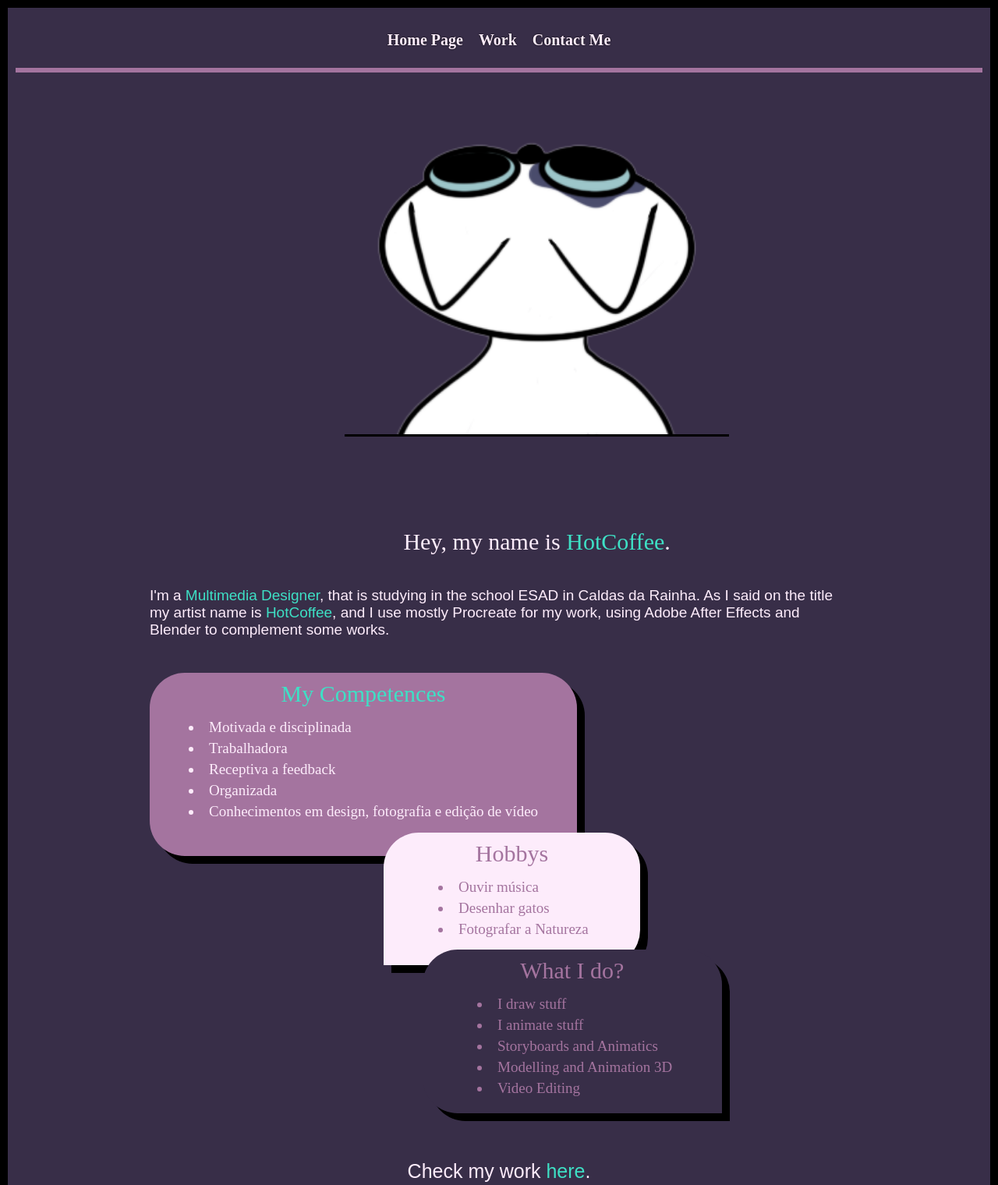
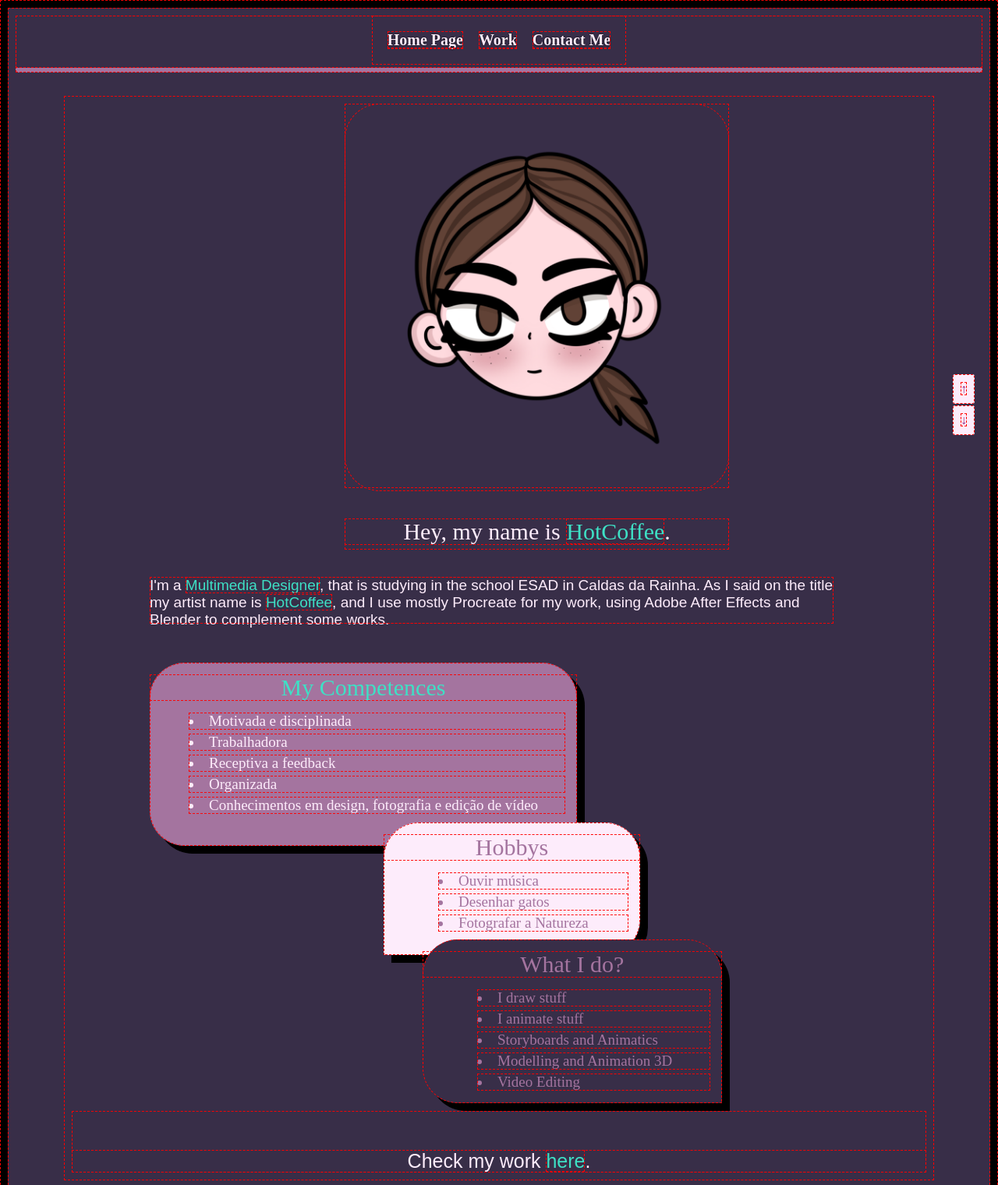
Before and after one commit to nomeprojeto/mariaoliveira.github.io, a plain HTML site: page index.html in a window 1280 px wide. Shown: the top 1520 px of the page at 78% size. Drawn offline with Linux system fonts and the light colour scheme.

Commit message:
update main and contact pages

```diff
--- a/Css/contactstylesheet.css
+++ b/Css/contactstylesheet.css
@@ -57,95 +57,26 @@ body main{
     gap: 2%;
 }
 
-#mail{
+main>div{
+    height: 100px;
     width: 100%;
+    display: flex;
+    flex-direction: row;
+    justify-content: center;
+    align-items: center;
+    flex-wrap: wrap;
+    align-content: center;
     background-color: #382e48;
-    border-top-right-radius: 5px;
-    border-top-left-radius: 5px;
-    box-shadow: 2px 2px 5px 2px #000000;
-    flex-basis: 100%;
-    height: 40px;
 }
-#mail h2{
-    text-align: center;
-    flex-basis: 100%;
-}
-#mail h2 img{
+
+main>div>img{
     color: #3ee0c5;
+    margin-right: 10px;
     background: transparent;
     width: 39px;
 }
-#mail h2 a{
-    text-align: center;
-    text-decoration: none;
-    color: #3ee0c5;
-    background: transparent;
-}
-
-#youtube{
-    width: 100%;
-    background-color: #382e48;
-    border-top-right-radius: 5px;
-    border-top-left-radius: 5px;
-    box-shadow: 2px 2px 5px 2px #000000;
-    flex-basis: 100%;
-    height: 40px;
-}
-#youtube h2{
-    text-align: center;
-}
-#youtube h2 img{
-    color: #3ee0c5;
-    background: transparent;
-    width: 39px;
-}
-#youtube h2 a{
-    text-decoration: none;
-    color: #3ee0c5;
-    background: transparent;
-}
-
-#behance{
-    width: 100%;
-    background-color: #382e48;
-    border-top-right-radius: 5px;
-    border-top-left-radius: 5px;
-    box-shadow: 2px 2px 5px 2px #000000;
-    flex-basis: 100%;
-    height: 40px;
-}
-#behance h2{
-    text-align: center;
-}
-#behance h2 img{
-    color: #3ee0c5;
-    background: transparent;
-    width: 39px;
-}
-#behance h2 a{
-    text-decoration: none;
-    color: #3ee0c5;
-    background: transparent;
-}
-
-#instagram{
-    width: 100%;
-    background-color: #382e48;
-    border-top-right-radius: 5px;
-    border-top-left-radius: 5px;
-    box-shadow: 2px 2px 5px 2px #000000;
-    flex-basis: 100%;
-    height: 40px;
-}
-#instagram h2{
-    text-align: center;
-}
-#instagram h2 img{
-    color: #3ee0c5;
-    background: transparent;
-    width: 39px;
-}
-#instagram h2 a{
+main>div>a{
+    font-size: 25px;
     text-decoration: none;
     color: #3ee0c5;
     background: transparent;
@@ -165,10 +96,6 @@ body main{
     body
     {
         background-color: #3ee0c5;
-    }
-    #mail
-    {
-        margin-bottom: 5px;
     }
 }
 
--- a/Css/indexstylesheet.css
+++ b/Css/indexstylesheet.css
@@ -69,14 +69,6 @@ body main div h2{
     font-size: 28px;
 }
 
-body main div img{
-    width: 100%;
-    background-color: #382e48;
-    border: #000000;
-    border-width: 3px;
-    border-bottom-style: solid;
-}
-
 body main div p{
     width: 100%;
     background-color: #382e48;
@@ -98,14 +90,16 @@ body main div span{
     height: 230px;
     border-radius: 45px;
 }
-
+#one img{
+    width: 100%;
+    background-color: #382e48;
+}
 #two{
     margin-top: 35px;
     flex-basis: 45%;
     height: 40px;
     align-self: center;
 }
-
 #two h2{
     text-align: center;
 }
@@ -129,7 +123,6 @@ body main div span{
     border-bottom-left-radius: 45px;
     margin-bottom: 10px;
 }
-
 #four h2{
     margin-top: 10px;
     margin-bottom: 15px;
@@ -139,7 +132,6 @@ body main div span{
     color: #3ee0c5;
     background-color: transparent;
 }
-
 #four li{
     font-size: 16px;
     background-color: #A4749F;
@@ -161,7 +153,6 @@ body main div span{
     margin-top: -50px;
     margin-bottom: 10px;
 }
-
 #fifth h2{
     margin-top: 10px;
     margin-bottom: 15px;
@@ -171,7 +162,6 @@ body main div span{
     color: #A4749F;
     background-color: transparent;
 }
-
 #fifth li{
     font-size: 16px;
     background-color: transparent;
@@ -194,7 +184,6 @@ body main div span{
     margin-left: -50px;
     margin-bottom: 10px;
 }
-
 #six h2{
     margin-top: 10px;
     margin-bottom: 15px;
@@ -204,7 +193,6 @@ body main div span{
     color: #A4749F;
     background-color: transparent;
 }
-
 #six li{
     font-size: 16px;
     background-color: transparent;
@@ -220,7 +208,6 @@ body main div span{
     flex-basis: 100%;
     margin-top: 50px;
 }
-
 #seven p{
     font-size: 16px;
     background-color: transparent;
@@ -228,19 +215,53 @@ body main div span{
     flex-basis: 100%;
     margin-top: 50px;
 }
-
 #seven p a{
     text-decoration: none;
     color: #3ee0c5;
     background-color: transparent;
 }
 
+.ᓚᘏᗢᓚᘏᗢ
+{
+    border-radius: 3px;
+    padding: 10px;
+    background-color:#FDECFB;
+    position: fixed;
+    top: 480px;
+    right: 30px;
+    text-decoration: none;
+}
+.ᓚᘏᗢᓚᘏᗢ a
+{
+    color:#8e2281;
+    background-color: transparent;
+    text-decoration: none;
+}
+
+.ᓚᘏᗢᓚᘏᗢ2
+{
+    border-radius: 3px;
+    padding: 10px;
+    background-color:#FDECFB;
+    position: fixed;
+    top: 520px;
+    right: 30px;
+    text-decoration: none;
+}
+.ᓚᘏᗢᓚᘏᗢ2 a
+{
+    color:#8e2281;
+    background-color: transparent;
+    text-decoration: none;
+}
+
 footer{
     font-size: 16px;
 }
 
+
 /* Extra smaller devices (phones, 400px and down) */
-@media only screen and (max-width: 400px)
+@media only screen and (max-width: 400px) and (min-width:325px)
 {
     body
     {
@@ -248,13 +269,14 @@ footer{
     }
     #one
     {
-        margin-left: 100px;
+        margin-left: 10px;
+        flex-basis: 100%;
     }
     #two
     {
         flex-basis: 100%;
-        margin-top: -40px;
-        margin-left: 30px;
+        margin-top: 0px;
+        margin-left: 10px;
     }
     #three
     {
@@ -286,7 +308,7 @@ footer{
     }
 }
 /* Extra small devices (phones, 600px and down) */
-@media only screen and (max-width: 600px)
+@media only screen and (max-width: 600px)and(min-width:400px)
 {
     body
     {
@@ -300,13 +322,13 @@ footer{
         width: 100%;
         margin-left: 125px;
         flex-basis: 45%;
-        height: 182px;
+        height: 25%;
     }
 
     #two{
         flex-basis: 45%;
         margin-left: 125px;
-        height: 44px;
+        height: 58px;
     }
     #two h2{
         font-size: 20px;
@@ -383,7 +405,7 @@ footer{
 }
 
 /* Small devices (portrait tablets and large phones, 600px and up) */
-@media only screen and (min-width: 600px)
+@media only screen and (max-width: 750px) and (min-width: 600px)
 {
     /* body
     {
@@ -393,18 +415,16 @@ footer{
     body header nav ul a{
         font-size: 16px;
     }
-
     #one{
-        width: 100%;
-        margin-left: 175px;
+        margin-left: 23px;
         flex-basis: 45%;
-        height: 300px;
+        height: 25%;
     }
 
     #two{
         flex-basis: 45%;
-        margin-left: 175px;
-        height: 30px;
+        margin-top: -10px;
+        height: 25%;
     }
     #two h2{
         font-size: 22px;
@@ -412,33 +432,34 @@ footer{
 
     #three{
         font-size: 16px;
-        flex-basis: 80%;
+        flex-basis: 90%;
         margin-top: 35px;
-        height: 70px;
-        margin-left: 60px;
+        height: 90px;
+        margin-left: 23px;
         margin-bottom: 25px;
     }
 
     #four{
-        flex-basis: 50%;
+        flex-basis: 73%;
         margin-top: 25px;
-        margin-left: 75px;
+        margin-left: 23px;
         height: 215px;
         margin-bottom: 10px;
     }
     #four h2{
+        margin-top: 15px;
         font-size: 22px;
     }
     #four li{
         font-size: 16px;
-        margin-left: 40px;
+        margin-left: 20px;
         margin-right: 15px;
     }
 
     #fifth{
-        flex-basis: 30%;
-        margin-left: 350px;
-        height: 160px;
+        flex-basis: 40%;
+        margin-left: 300px;
+        height: 170px;
         margin-top: -30px;
         box-shadow: 10px 10px #000000;
         border-bottom-left-radius: 0px;
@@ -446,25 +467,28 @@ footer{
         margin-bottom: 10px;
     }
     #fifth h2{
+        margin-top: 15px;
         font-size: 22px;
     }
     #fifth li{
         font-size: 16px;
-        margin-left: 30px;
+        margin-left: 20px;
     }
 
     #six{
+        margin-top: 15px;
         flex-basis: 55%;
-        height: 200px;
+        height: 180px;
         margin-top: -30px;
-        margin-left: 75px;
+        margin-left: 115px;
     }
     #six h2{
+        margin-top: 15px;
         font-size: 22px;
     }
     #six li{
         font-size: 16px;
-        margin-left: 50px;
+        margin-left: 20px;
     }
 
     #seven{
@@ -482,27 +506,21 @@ footer{
 }
 
 /* Medium devices (landscape tablets, 768px and up) */
-@media only screen and (min-width: 768px)
+@media only screen and (min-width: 750px)
 {
-    /* body
-    {
-        background-color:bisque;
-    } */
-
     body header nav ul a{
         font-size: 16px;
     }
 
     #one{
         width: 100%;
-        margin-left: 200px;
+        margin-left: 25px;
         flex-basis: 45%;
-        height: 319px;
+        height: 25%;
     }
 
     #two{
         flex-basis: 45%;
-        margin-left: 200px;
         height: 40px;
     }
     #two h2{
@@ -511,56 +529,61 @@ footer{
 
     #three{
         font-size: 16px;
-        flex-basis: 80%;
+        flex-basis: 92%;
         margin-top: 35px;
-        height: 60px;
-        margin-left: 75px;
+        height: 70px;
+        margin-left: 25px;
         margin-bottom: 25px;
     }
 
     #four{
-        flex-basis: 50%;
+        flex-basis: 70%;
         margin-top: 25px;
-        margin-left: 75px;
-        height: 215px;
+        margin-left: 25px;
+        height: 200px;
         margin-bottom: 10px;
     }
     #four h2{
+        margin-top: 15px;
         font-size: 24px;
     }
     #four li{
         font-size: 16px;
-        margin-left: 50px;
+        margin-left: 27px;
         margin-right: 15px;
     }
 
     #fifth{
-        flex-basis: 30%;
-        margin-left: 350px;
+        flex-basis: 35%;
+        margin-left: 400px;
         height: 160px;
         margin-top: -30px;
         margin-bottom: 10px;
+        border-bottom-left-radius: 0px;
+        border-bottom-right-radius: 45px;
     }
     #fifth h2{
+        margin-top: 15px;
         font-size: 24px;
     }
     #fifth li{
         font-size: 16px;
-        margin-left: 50px;
+        margin-left: 20px;
     }
 
     #six{
-        flex-basis: 35%;
+        flex-basis: 50%;
         height: 200px;
         margin-top: -30px;
-        margin-left: 440px;
+        margin-left: 175px;
     }
     #six h2{
+        margin-top: 15px;
         font-size: 24px;
     }
     #six li{
         font-size: 16px;
-        margin-left: 50px;
+        margin-left: 20px;
     }
 
     #seven{
@@ -577,7 +600,7 @@ footer{
     }
 }
 /* Large devices (laptops/desktops, 992px and up) */
-@media only screen and (min-width: 992px)
+@media only screen and (min-width: 990px)
 {
     /* body
     {
@@ -590,14 +613,13 @@ footer{
 
     #one{
         width: 100%;
-        margin-left: 275px;
+        margin-left: 55px;
         flex-basis: 45%;
-        height: 392px;
+        height: 25%;
     }
 
     #two{
-        flex-basis: 45%;
-        margin-left: 275px;
+        flex-basis: 40%;
         height: 40px;
     }
     #two h2{
@@ -618,8 +640,6 @@ footer{
         margin-top: 25px;
         margin-left: 100px;
         height: 215px;
-        background-color: #A4749F;
-        box-shadow: 10px 10px #000000;
         border-top-right-radius: 45px;
         border-top-left-radius: 45px;
         margin-bottom: 10px;
@@ -692,7 +712,7 @@ footer{
         width: 100%;
         margin-left: 350px;
         flex-basis: 45%;
-        height: 510px;
+        height: 25%;
     }
 
     #two{
--- a/Css/stylesheet.css
+++ b/Css/stylesheet.css
@@ -1,5 +1,5 @@
 *{
-    /* outline: 1px dashed rgb(255, 0, 0); */
+    outline: 1px dashed rgb(255, 0, 0);
     outline-offset: -1px;
     margin: 0;
     padding: 0;
--- a/index.html
+++ b/index.html
@@ -10,7 +10,7 @@
     <link rel="stylesheet" href="Css/indexstylesheet.css">
 </head>
 
-<body>
+<body id="ᓚᘏᗢ">
     <header>
         <nav>
             <ul>
@@ -23,7 +23,7 @@
 
     <main>
         <div id="one">
-            <img src="Images/gato a olhar para cima.png" alt="Personagem"/>
+            <img src="Images/myself.png" alt="Personagem"/>
         </div>
         <div id="two">
             <h2>Hey, my name is <span>HotCoffee</span>.</h2>
@@ -61,8 +61,13 @@
             </p>
         </div>
     </main>
-
-    <footer>
+    <div class="ᓚᘏᗢᓚᘏᗢ">
+        <a href="#ᓚᘏᗢ">↑</a>
+    </div>
+    <div class="ᓚᘏᗢᓚᘏᗢ2">
+        <a href="#ᓚᘏᗢ2">↓</a>
+    </div>
+    <footer id="ᓚᘏᗢ2">
         <p>The information and works on this website are by the author --</p>
         <p>All rights reserved. 2024</p>
     </footer>
```
Also changed, not shown: contact.html (+8 -4 lines), Images/myself.png (added).
